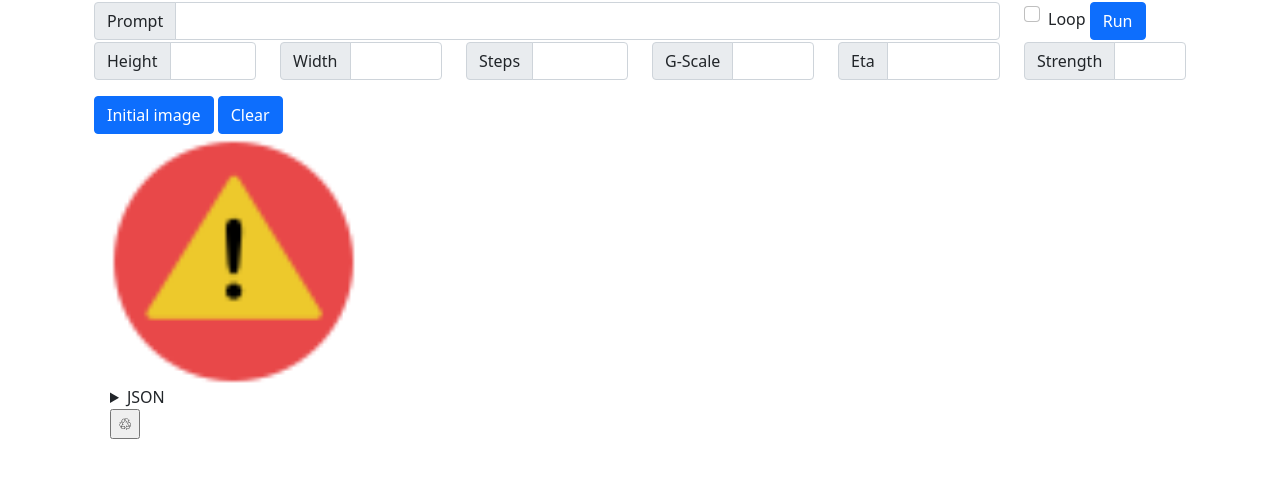
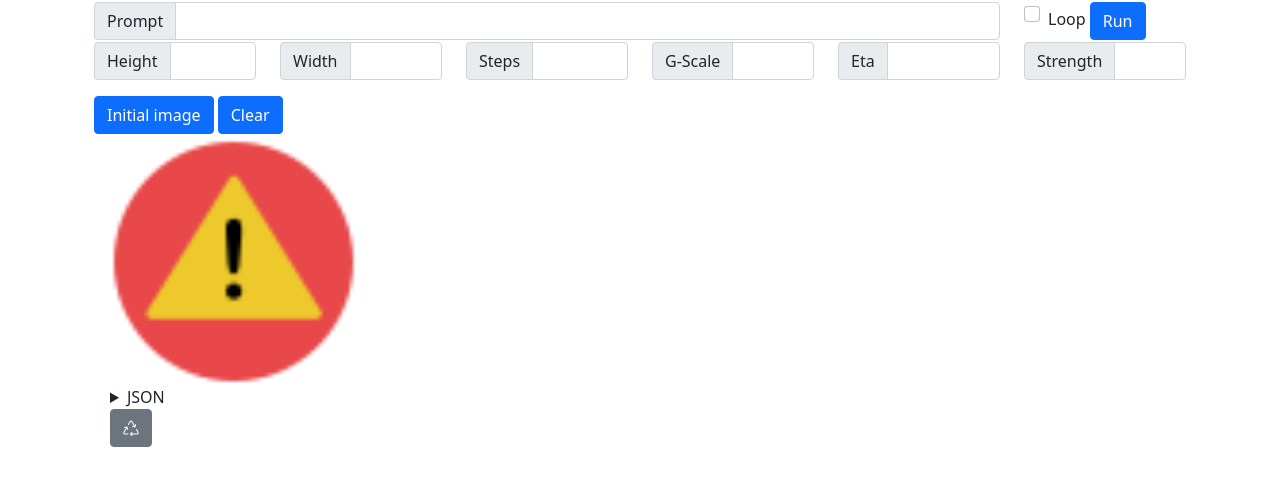
Before and after one commit to shirayu/purepale, a website: page purepale/static/index.html in a window 1280 px wide. Both pictures are taken after a click on the button "Run". Shown: the part 54-540 px from the top of the page. Drawn offline with nearby package versions, Linux system fonts and the light colour scheme; no server answers.

Commit message:
Use bootstrap-icons and fix index

```diff
--- a/purepale/static/index.html
+++ b/purepale/static/index.html
@@ -11,6 +11,7 @@
     <script src="https://cdn.jsdelivr.net/npm/bootstrap@5.0.2/dist/js/bootstrap.bundle.min.js" integrity="sha384-MrcW6ZMFYlzcLA8Nl+NtUVF0sA7MsXsP1UyJoMp4YLEuNSfAP+JcXn/tWtIaxVXM" crossorigin="anonymous"></script>
     <script src="https://cdn.jsdelivr.net/npm/vue@2.6.14/dist/vue.js" integrity="sha384-t1tHLsbM7bYMJCXlhr0//00jSs7ZhsAhxgm191xFsyzvieTMCbUWKMhFg9I6ci8q" crossorigin="anonymous"></script>
     <script src="https://cdn.jsdelivr.net/npm/axios@0.27.1/dist/axios.min.js" integrity="sha256-maFJaLqGCR09LmHMGRFqC++MMfQGU+K+CUC3U2NBB/M=" crossorigin="anonymous"></script>
+    <link rel="stylesheet" href="https://cdn.jsdelivr.net/npm/bootstrap-icons@1.9.1/font/bootstrap-icons.css" integrity="sha384-xeJqLiuOvjUBq3iGOjvSQSIlwrpqjSHXpduPd6rQpuiM3f5/ijby8pCsnbu5S81n" crossorigin="anonymous">
     <script src="app.js"></script>
 </head>
 
@@ -113,7 +114,9 @@
                             {{result.error}}
                         </div>
                         <div v-if="finished">
-                            <input type="button" value="♲" @click="trigger_retry" :data-index="row_idx * 4 + col_idx">
+                            <button class="btn btn-secondary" @click="trigger_retry" :data-index="(row_idx -1)* 4 + col_idx">
+                                <span class="bi bi-recycle" :data-index="(row_idx -1)* 4 + col_idx"></span>
+                            </button>
                         </div>
                     </div>
                 </div>
```
